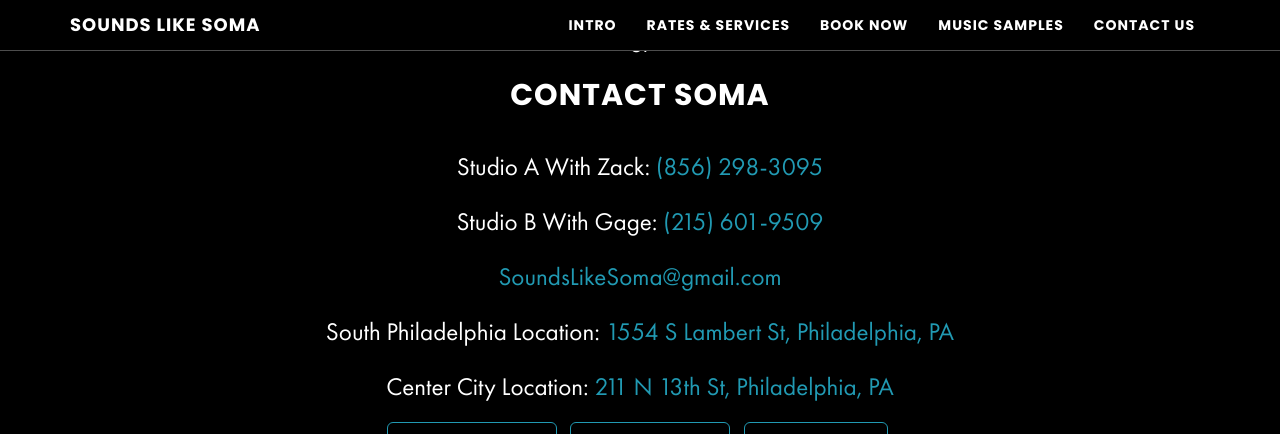
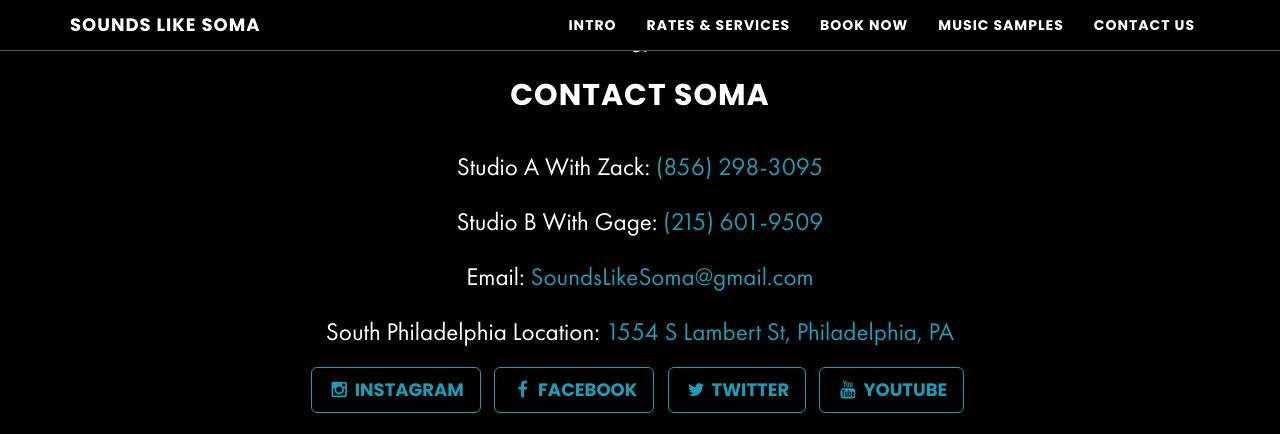
Before and after one commit to zackhanni/Soma-website-classic, a Jekyll site: the page built from index.html, in a window 1280 px wide and 900 px high, scrolled down 9345 px, cut to the strip 0-434 px from the top of the window. Built offline with Jekyll 4.4.1, drawn with Linux system fonts in a browser that asks for light colours.

Commit message:
updated social and contact

```diff
--- a/_config.yml
+++ b/_config.yml
@@ -17,6 +17,8 @@ social:
     url: https://www.instagram.com/soundslikesoma/?hl=en
   - title: facebook
     url: https://www.facebook.com/Soma-Recording-Studios-100396380314243/
+  - title: twitter
+    url: https://twitter.com/soma_sound
   - title: youtube
     url: https://www.youtube.com/user/basscreators
 
--- a/_includes/contact.html
+++ b/_includes/contact.html
@@ -20,13 +20,10 @@
           Studio B With Gage: <a href="tel:12156019509">(215) 601-9509</a>
         </p>
         <p>
-          <a href="mailto:{{ site.email }}">{{ site.email }}</a>
+          Email: <a href="mailto:{{ site.email }}">{{ site.email }}</a>
         </p>
         <p>
           South Philadelphia Location: <a href="https://g.page/soundslikesoma?share"> 1554 S Lambert St, Philadelphia, PA</a>
-        </p>
-        <p>
-          Center City Location: <a href="https://g.page/sounds-like-soma-philadelphia?share"> 211 N 13th St, Philadelphia, PA</a>
         </p>
         <ul class="list-inline banner-social-buttons">
           {% for network in site.social %}
```
